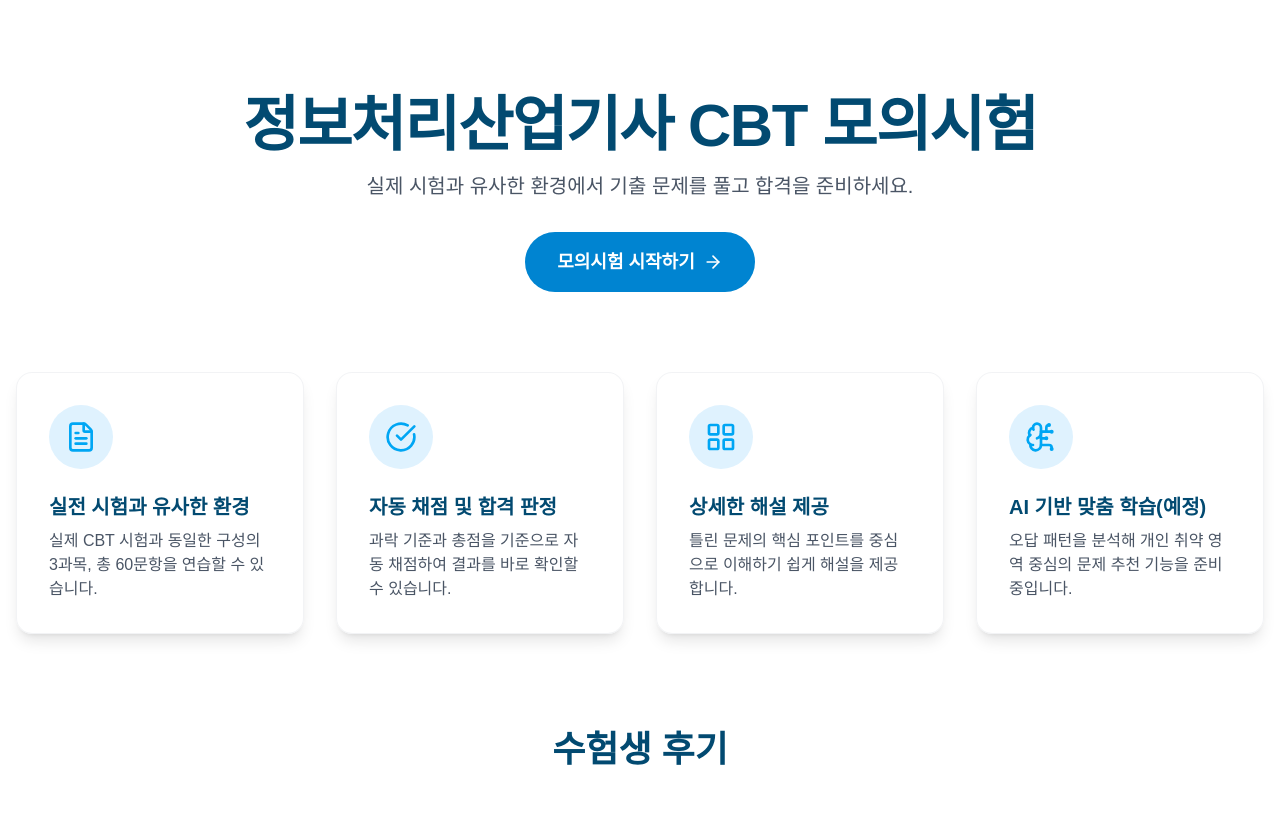
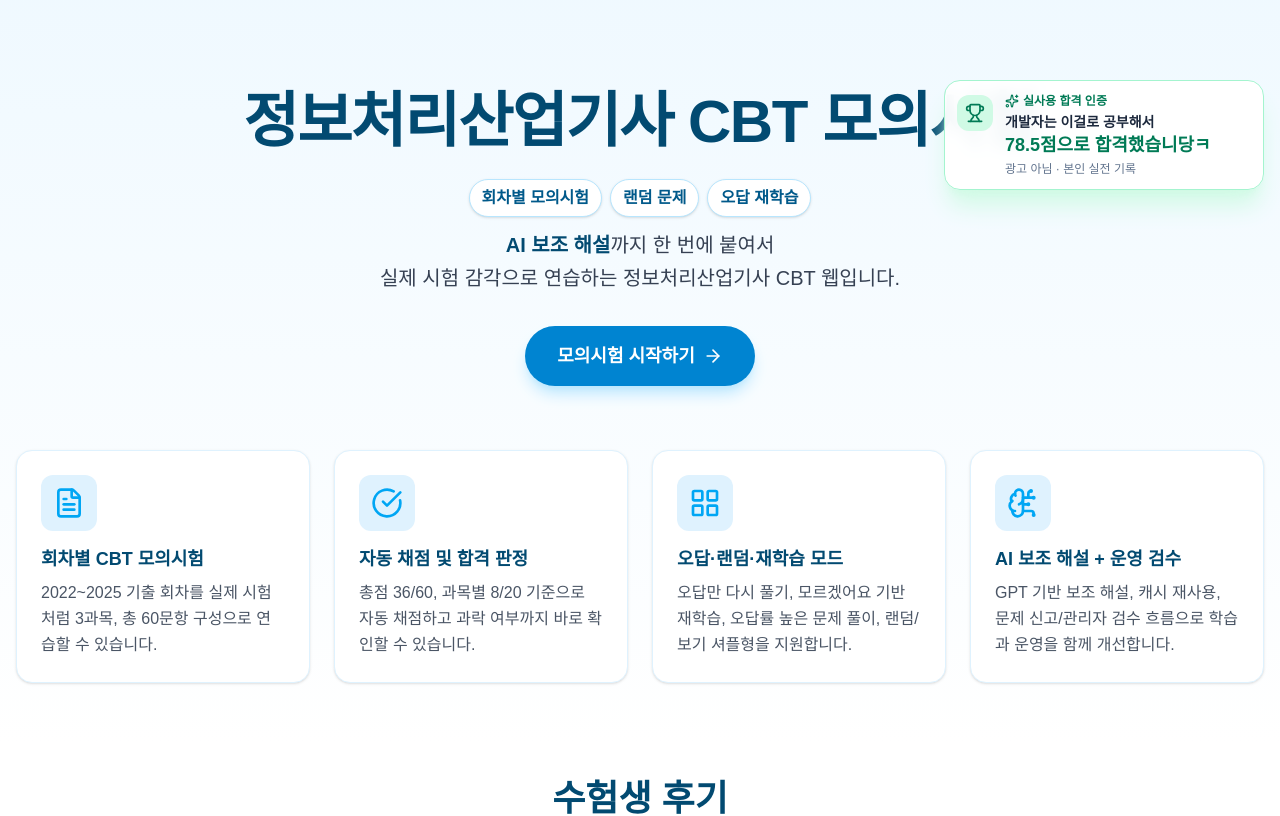
Before and after one commit to b-hyoung/jchsanGi, a Next.js app: page / in a window 1280 px wide. Shown: the top 816 px of the page. Built offline with nearby package versions, Linux system fonts and the light colour scheme.

Commit message:
feat: refresh landing hero copy and add pass notification card

```diff
--- a/app/page.js
+++ b/app/page.js
@@ -1,26 +1,26 @@
 import Link from 'next/link';
-import { FileText, LayoutGrid, CheckCircle, BrainCircuit, ArrowRight, Star } from 'lucide-react';
+import { FileText, LayoutGrid, CheckCircle, BrainCircuit, ArrowRight, Star, Trophy, Sparkles } from 'lucide-react';
 
 const features = [
   {
     icon: <FileText className="w-8 h-8 text-sky-500" />,
-    title: '실전 시험과 유사한 환경',
-    description: '실제 CBT 시험과 동일한 구성의 3과목, 총 60문항을 연습할 수 있습니다.',
+    title: '회차별 CBT 모의시험',
+    description: '2022~2025 기출 회차를 실제 시험처럼 3과목, 총 60문항 구성으로 연습할 수 있습니다.',
   },
   {
     icon: <CheckCircle className="w-8 h-8 text-sky-500" />,
     title: '자동 채점 및 합격 판정',
-    description: '과락 기준과 총점을 기준으로 자동 채점하여 결과를 바로 확인할 수 있습니다.',
+    description: '총점 36/60, 과목별 8/20 기준으로 자동 채점하고 과락 여부까지 바로 확인할 수 있습니다.',
   },
   {
     icon: <LayoutGrid className="w-8 h-8 text-sky-500" />,
-    title: '상세한 해설 제공',
-    description: '틀린 문제의 핵심 포인트를 중심으로 이해하기 쉽게 해설을 제공합니다.',
+    title: '오답·랜덤·재학습 모드',
+    description: '오답만 다시 풀기, 모르겠어요 기반 재학습, 오답률 높은 문제 풀이, 랜덤/보기 셔플형을 지원합니다.',
   },
   {
     icon: <BrainCircuit className="w-8 h-8 text-sky-500" />,
-    title: 'AI 기반 맞춤 학습(예정)',
-    description: '오답 패턴을 분석해 개인 취약 영역 중심의 문제 추천 기능을 준비 중입니다.',
+    title: 'AI 보조 해설 + 운영 검수',
+    description: 'GPT 기반 보조 해설, 캐시 재사용, 문제 신고/관리자 검수 흐름으로 학습과 운영을 함께 개선합니다.',
   },
 ];
 
@@ -71,34 +71,49 @@ const StarRating = ({ rating }) => (
 
 export default function Home() {
   return (
-    <div className="min-h-screen w-full bg-white">
-      <main className="container mx-auto px-4 py-16 md:py-24">
-        <div className="text-center">
-          <h1 className="text-4xl md:text-6xl font-extrabold text-sky-900 tracking-tight">
+    <div className="min-h-screen w-full bg-gradient-to-b from-sky-50 via-white to-white">
+      <main className="container mx-auto px-4 py-12 md:py-20">
+        <div className="mx-auto max-w-4xl text-center">
+          <h1 className="mt-1 text-4xl md:text-6xl font-extrabold text-sky-900 tracking-tight leading-tight">
             정보처리산업기사 CBT 모의시험
           </h1>
-          <p className="mt-4 max-w-2xl mx-auto text-lg md:text-xl text-gray-600">
-            실제 시험과 유사한 환경에서 기출 문제를 풀고 합격을 준비하세요.
+          <div className="mt-5 space-y-3">
+            <div className="flex flex-wrap items-center justify-center gap-2 text-sm md:text-base">
+              {['회차별 모의시험', '랜덤 문제', '오답 재학습'].map((item) => (
+                <span
+                  key={item}
+                  className="rounded-full border border-sky-200 bg-white px-3 py-1.5 font-semibold text-sky-800 shadow-sm"
+                >
+                  {item}
+                </span>
+              ))}
+            </div>
+            <p className="mx-auto max-w-3xl text-base md:text-xl text-gray-700 leading-relaxed">
+              <span className="font-semibold text-sky-900">AI 보조 해설</span>까지 한 번에 붙여서
+              <br className="hidden md:block" /> 실제 시험 감각으로 연습하는 정보처리산업기사 CBT 웹입니다.
             </p>
+          </div>
+          <div className="mt-8 flex flex-col items-center">
             <Link
               href="/test"
-            className="mt-8 px-8 py-4 bg-sky-600 text-white font-bold text-lg rounded-full hover:bg-sky-700 transition-transform transform hover:scale-105 focus:outline-none focus:ring-4 focus:ring-sky-300 inline-flex items-center"
+              className="px-8 py-4 bg-sky-600 text-white font-bold text-lg rounded-full hover:bg-sky-700 transition-transform transform hover:scale-105 focus:outline-none focus:ring-4 focus:ring-sky-300 inline-flex items-center shadow-lg shadow-sky-200"
             >
               모의시험 시작하기 <ArrowRight className="ml-2 w-5 h-5" />
             </Link>
           </div>
+        </div>
 
-        <div className="mt-20 grid gap-8 md:grid-cols-2 lg:grid-cols-4">
+        <div className="mt-16 grid gap-6 md:grid-cols-2 lg:grid-cols-4">
           {features.map((feature, index) => (
             <div
               key={index}
-              className="bg-white/60 backdrop-blur-sm p-8 rounded-2xl shadow-lg hover:shadow-xl transition-shadow duration-300 border border-gray-200/50"
+              className="bg-white p-6 rounded-2xl shadow-sm hover:shadow-lg transition-shadow duration-300 border border-sky-100"
             >
-              <div className="flex items-center justify-center w-16 h-16 bg-sky-100 rounded-full mb-6">
+              <div className="flex items-center justify-center w-14 h-14 bg-sky-100 rounded-xl mb-4">
                 {feature.icon}
               </div>
-              <h3 className="text-xl font-bold text-sky-900 mb-2">{feature.title}</h3>
-              <p className="text-gray-600">{feature.description}</p>
+              <h3 className="text-lg font-bold text-sky-900 mb-2 leading-snug">{feature.title}</h3>
+              <p className="text-sm md:text-base text-gray-600 leading-relaxed">{feature.description}</p>
             </div>
           ))}
         </div>
@@ -127,6 +142,39 @@ export default function Home() {
         </div>
       </main>
 
+      <div className="fixed right-4 top-20 z-30 hidden w-[320px] md:block">
+        <div className="rounded-2xl border border-emerald-200 bg-white/95 p-3 shadow-xl shadow-emerald-100 backdrop-blur">
+          <div className="flex items-start gap-3">
+            <div className="mt-0.5 rounded-xl bg-emerald-100 p-2">
+              <Trophy className="h-5 w-5 text-emerald-700" />
+            </div>
+            <div className="min-w-0 flex-1">
+              <div className="flex items-center gap-1 text-xs font-bold text-emerald-700">
+                <Sparkles className="h-3.5 w-3.5" />
+                실사용 합격 인증
+              </div>
+              <p className="mt-1 text-sm font-semibold leading-snug text-slate-800">
+                개발자는 이걸로 공부해서
+              </p>
+              <p className="mt-0.5 text-lg font-black leading-tight text-emerald-700">
+                78.5점으로 합격했습니당ㅋ
+              </p>
+              <p className="mt-1 text-xs text-slate-500">광고 아님 · 본인 실전 기록</p>
+            </div>
+          </div>
+        </div>
+      </div>
+
+      <div className="mx-auto mb-2 mt-2 block w-full max-w-sm px-4 md:hidden">
+        <div className="rounded-2xl border border-emerald-200 bg-white p-3 shadow-sm">
+          <div className="flex items-center gap-2 text-xs font-bold text-emerald-700">
+            <Trophy className="h-4 w-4" />
+            실사용 합격 인증
+          </div>
+          <p className="mt-1 text-sm font-bold text-slate-800">개발자 78.5점으로 합격했습니당ㅋ</p>
+        </div>
+      </div>
+
       <footer className="text-center py-8 text-gray-500">
         <p>&copy; {new Date().getFullYear()} CBT Practice System. All rights reserved.</p>
       </footer>
```
Lines whose indentation alone changed are shown as unchanged.
